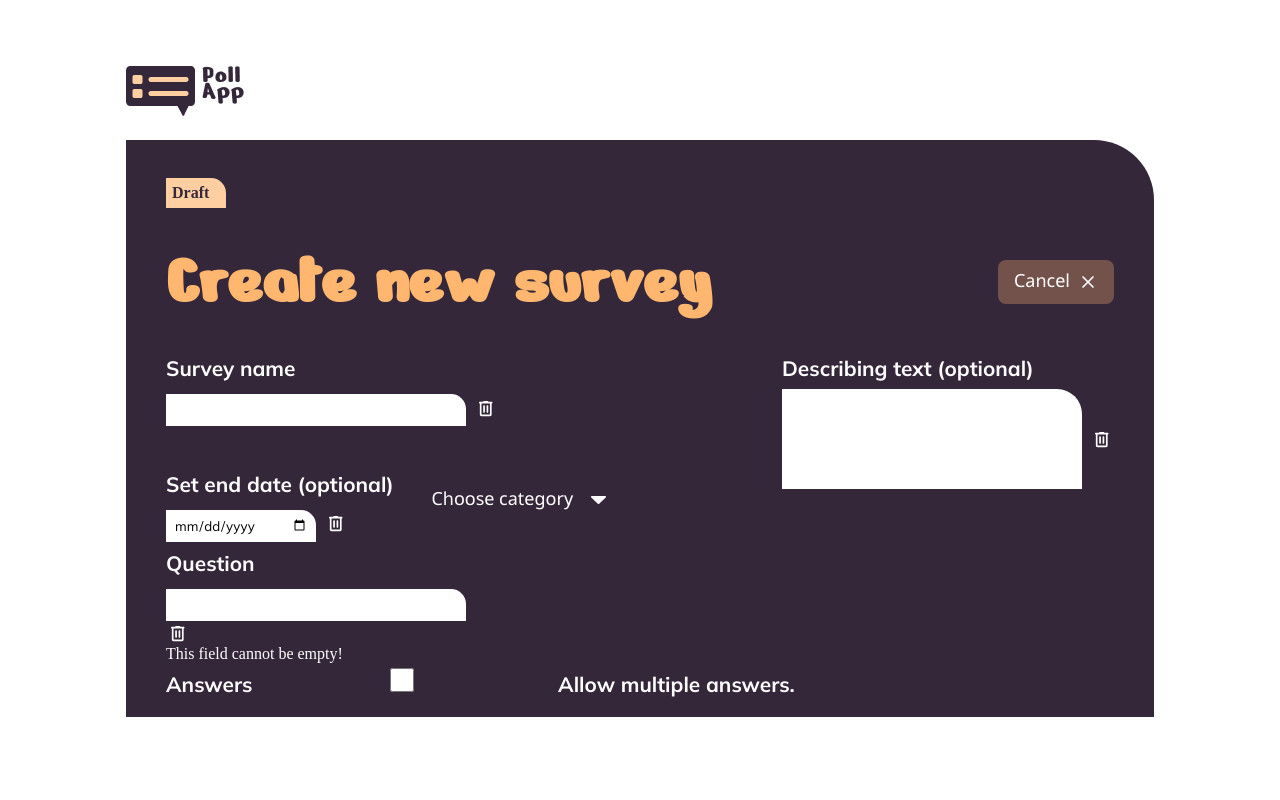
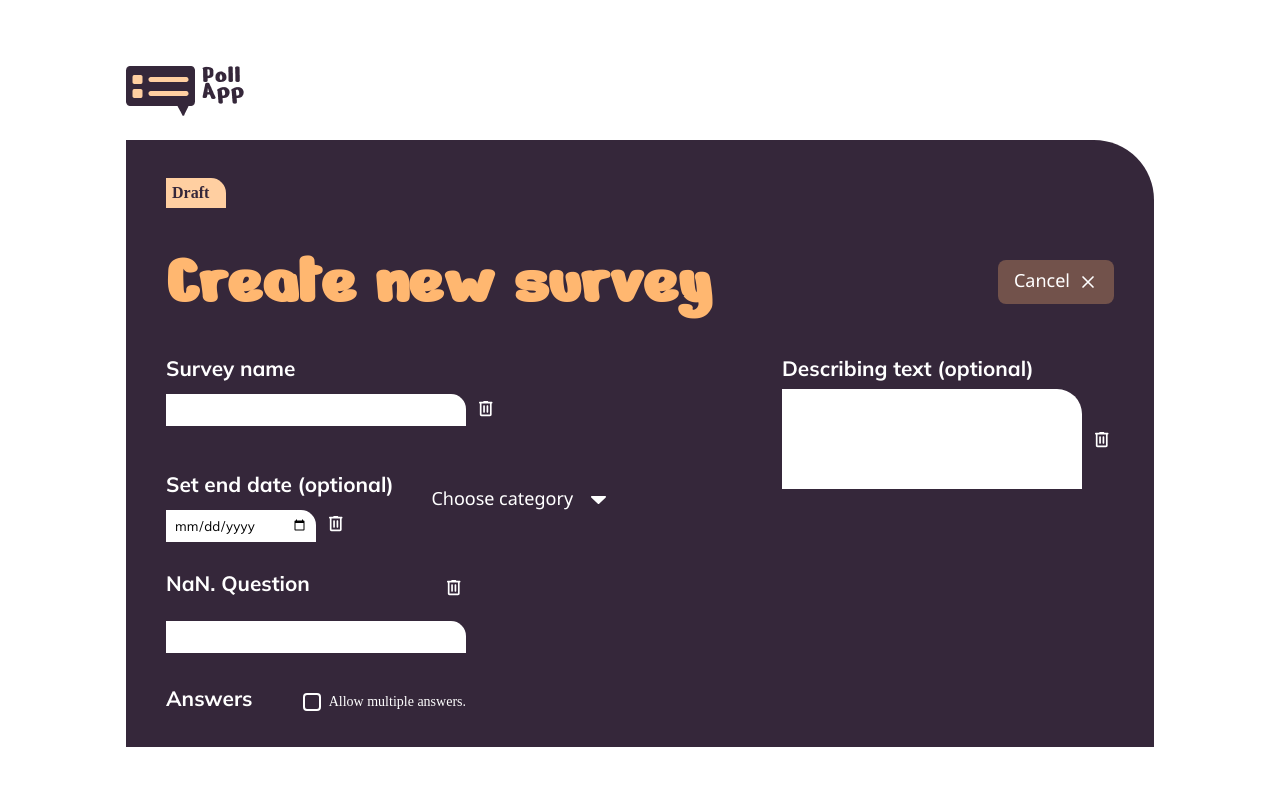
Before and after one commit to alexschoefer/PollApp, an Angular app: page / in a window 1280 px wide. Both pictures are taken after a click on the button "New survey". Shown: the top 800 px of the page. Built offline with nearby package versions, Linux system fonts and the light colour scheme.

Commit message:
feat: add CSS class for styling component create-question

```diff
--- a/src/app/features/questions/create-question/create-question.html
+++ b/src/app/features/questions/create-question/create-question.html
@@ -1,20 +1,19 @@
 <!-- Section Question -->
-<section>
+<section class="create-question__header">
     <div class="create-question__input-field-container">
-        <label class="create-question__label">Question</label>
-        <input type="text" class="survey__input--standard-width survey__input-field">
+        <label class="create-question__label">{{ questionNumberIndex()! + 1 }}. Question</label>
         <app-delete-button></app-delete-button>
     </div>
-    <p class="error-message">This field cannot be empty!</p>
+    <input type="text" class="survey__input--standard-width survey__input-field">
+    <p class="error-message" [class.error-message--visible]="isVisible">This field cannot be empty!</p>
 </section>
 <!-- Section Answer -->
-<section>
-    <div>
+<section class="create-answers__header">
+    <div class="create-question__label_allow_multiple_answers">
         <label class="create-question__label">Answers</label>
-        <label class="create-question__label">
-            <input type="checkbox" class="survey__input--standard-width survey__input-field">
+        <label class="create-survey__checkbox">
+            <input type="checkbox" class="survey__input--standard-width">
             Allow multiple answers.
         </label>
-
     </div>
 </section>
--- a/src/app/features/questions/create-question/create-question.scss
+++ b/src/app/features/questions/create-question/create-question.scss
@@ -7,7 +7,10 @@
 }
 
 .create-question__input-field-container {
-    @include mixins.flex-column-space-btw;
+    @include mixins.flex-space-btw;
+    width: 100%;
+    max-width: 300px;
+    margin-bottom: 12px;
 }
 
 .create-question__label {
@@ -15,4 +18,61 @@
     font-family: var(--font-family-text);
     font-weight: var(--font-weight-bold);
     font-size: var(--font-size-text-medium);
+
+    &_allow_multiple_answers {
+        @include mixins.flex-space-btw;
+        width: 100%;
+        max-width: 300px;
+        margin-bottom: 8px;
+    }
 }
+
+.create-question__header {
+    margin-bottom: 16px;
+    margin-top: 20px;
+}
+
+.create-survey__checkbox {
+    @include mixins.flex-space-btw;
+    gap: 8px;
+    font-size: var(--font-size-text-small);
+    cursor: pointer;
+    font-family: var(--font-text);
+    color: white;
+
+    input {
+        appearance: none;
+        width: 18px;
+        height: 18px;
+        border: 2px solid white;
+        border-radius: 4px;
+        background: transparent;
+        cursor: pointer;
+
+        &:hover {
+            background-color: var(--color-orange-quaternary-hover);
+        }
+
+        &:checked {
+            background-repeat: no-repeat;
+            background-position: center;
+            background-color: var(--color-orange-primary);
+            background-image: url('/assets/images/icons/check_icon.svg');
+            background-size: 10px;
+        }
+    }
+}
+
+/*
+ * Error message styling
+ */
+ .error-message {
+    color: red;
+    font-size: var(--font-size-text-small);
+    width: 200px;
+    visibility: hidden;
+}
+
+.error-message--visible {
+    visibility: visible;
+}
--- a/src/app/features/questions/create-question/create-question.ts
+++ b/src/app/features/questions/create-question/create-question.ts
@@ -1,10 +1,22 @@
-import { Component } from '@angular/core';
+import { Component, input, output } from '@angular/core';
 import { DeleteButton } from '../../../shared/components/delete-button/delete-button';
+import { ReactiveFormsModule } from '@angular/forms';
+
 
 @Component({
-  imports: [DeleteButton],
+  imports: [DeleteButton, ReactiveFormsModule],
   selector: 'app-create-question',
   styleUrl: './create-question.scss',
   templateUrl: './create-question.html',
 })
-export class CreateQuestion {}
+export class CreateQuestion {
+  /**
+   * Variable for showing the error message
+   */
+  isVisible: boolean = false;
+
+  /**
+   *
+   */
+  questionNumberIndex = input<number>();
+}
```
Also changed, not shown: public/assets/images/icons/check_icon.svg (added).
